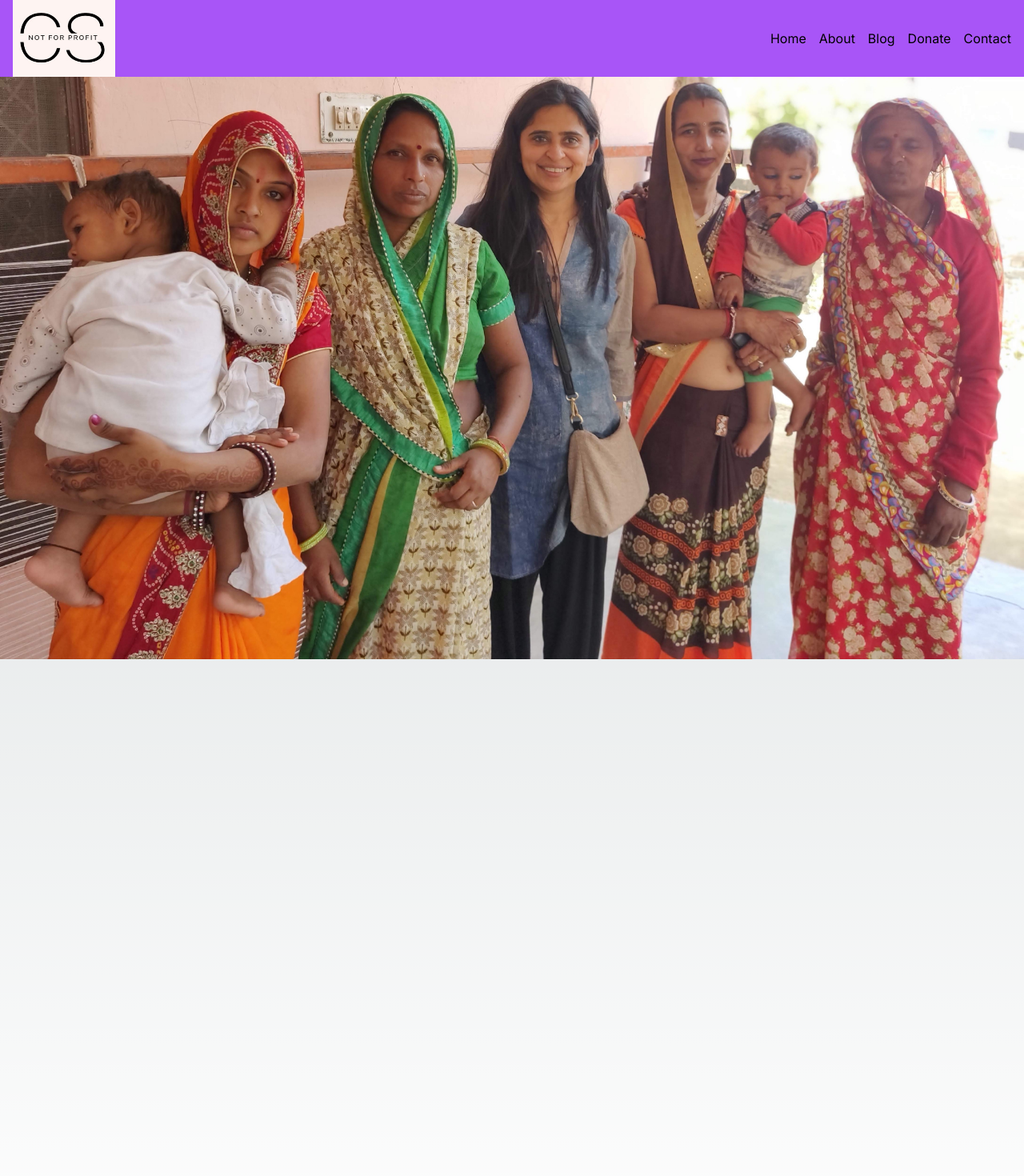
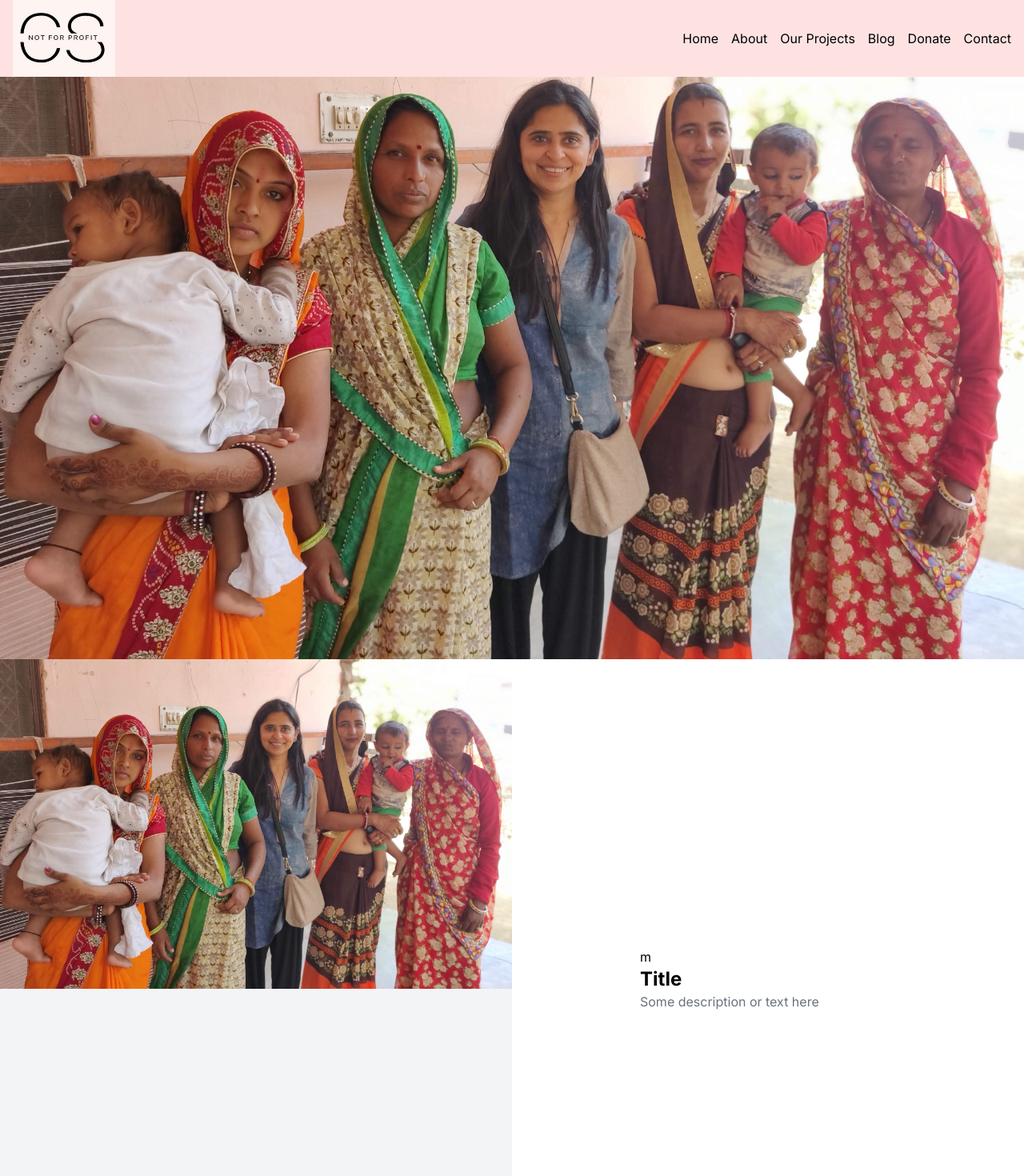
Before and after one commit to AaditBhatia/connectAndSpread, a Next.js app in the folder website/: page / in a window 1280 px wide. Shown: the top 1470 px of the page at 80% size. Built offline with nearby package versions, Linux system fonts and the light colour scheme.

Commit message:
Some changes

```diff
--- /dev/null
+++ b/website/src/app/components/AboutUs.tsx
@@ -0,0 +1,19 @@
+import React from 'react';
+import AboutUsPic from './AboutUsPic';
+const AboutUs: React.FC = () => {
+  return (
+    <div className="flex h-screen ">
+      <div className="w-1/2 bg-gray-100 justify-center items-center">
+        <AboutUsPic/>
+      </div>
+      <div className="w-1/2 bg-white flex flex-col justify-center items-center">
+        <div className="w-1/2">m
+          <h2 className="text-2xl font-bold">Title</h2>
+          <p className="text-gray-500">Some description or text here</p>
+        </div>
+      </div>
+    </div>
+  );
+};
+
+export default AboutUs;
--- /dev/null
+++ b/website/src/app/components/AboutUsPic.tsx
@@ -0,0 +1,15 @@
+import React from 'react';
+import Image from 'next/image'
+import mypic from '..//assets/mewatwomen2.jpg'
+const MyImage = (props) => {
+  return (
+    <Image
+      src={mypic}
+      alt="Picture of the author"
+      className="max-w-full max-h-full"
+      placeholder="blur" // placeholder="empty"
+      priority //lazy,eager
+    />
+  )
+}
+export default MyImage
--- a/website/src/app/components/navbar.tsx
+++ b/website/src/app/components/navbar.tsx
@@ -2,7 +2,7 @@ import React from 'react';
 import Logo from './logo';
 const Navbar: React.FC = () => {
   return (
-    <div className="fixed top-0 left-0 w-full bg-purple-500" style={{ height: '12vh' }} >
+    <div className="fixed top-0 left-0 w-full bg-red-100" style={{ height: '12vh' }} >
       <nav className="relative w-full h-15 bg-emarald-200">
         <div className="container mx-auto px-4">
           <div className="flex items-center justify-between">
@@ -15,6 +15,9 @@ const Navbar: React.FC = () => {
             </li>
             <li>
               <a className="text-black hover:text-gray-300" href="#">About</a>
+            </li>
+            <li>
+              <a className="text-black hover:text-gray-300" href="#">Our Projects</a>
             </li>
             <li>
               <a className="text-black hover:text-gray-300" href="#">Blog</a>
--- a/website/src/app/page.tsx
+++ b/website/src/app/page.tsx
@@ -1,11 +1,14 @@
 import Image from 'next/image'
 import HomePage from './components/Homepage'
+import AboutUs from './components/AboutUs'
 export default function Home() {
   return (
     <div>
        <HomePage />
+       <AboutUs/>
         <main className="flex min-h-screen flex-col items-center justify-between p-24">
-        {/* Rest of the content */}
+        {/* Rest of the content */
+        }
       </main>
     </div>
 
```
Also changed, not shown: website/src/app/assets/doghelp.jpeg (added).
